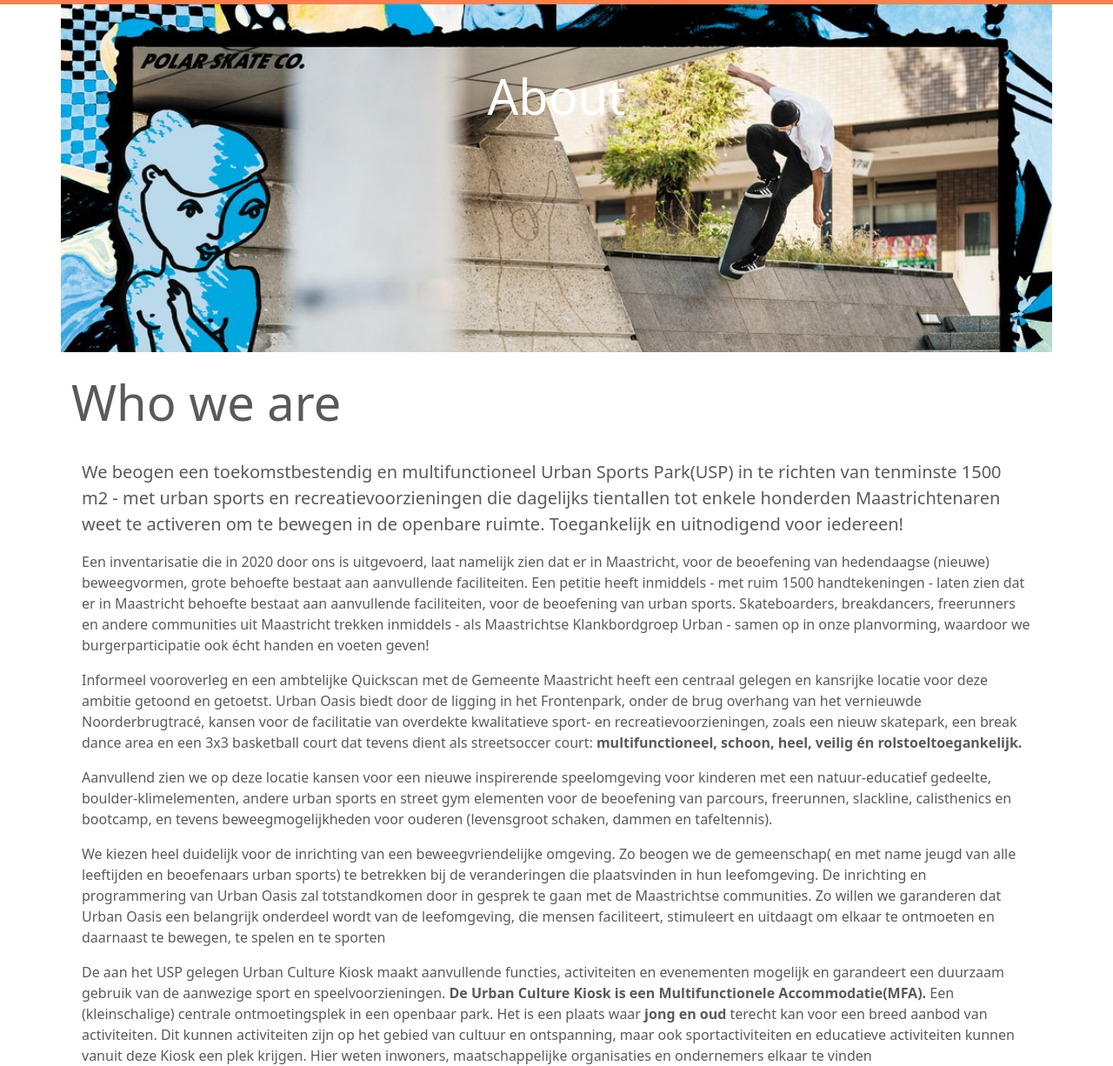
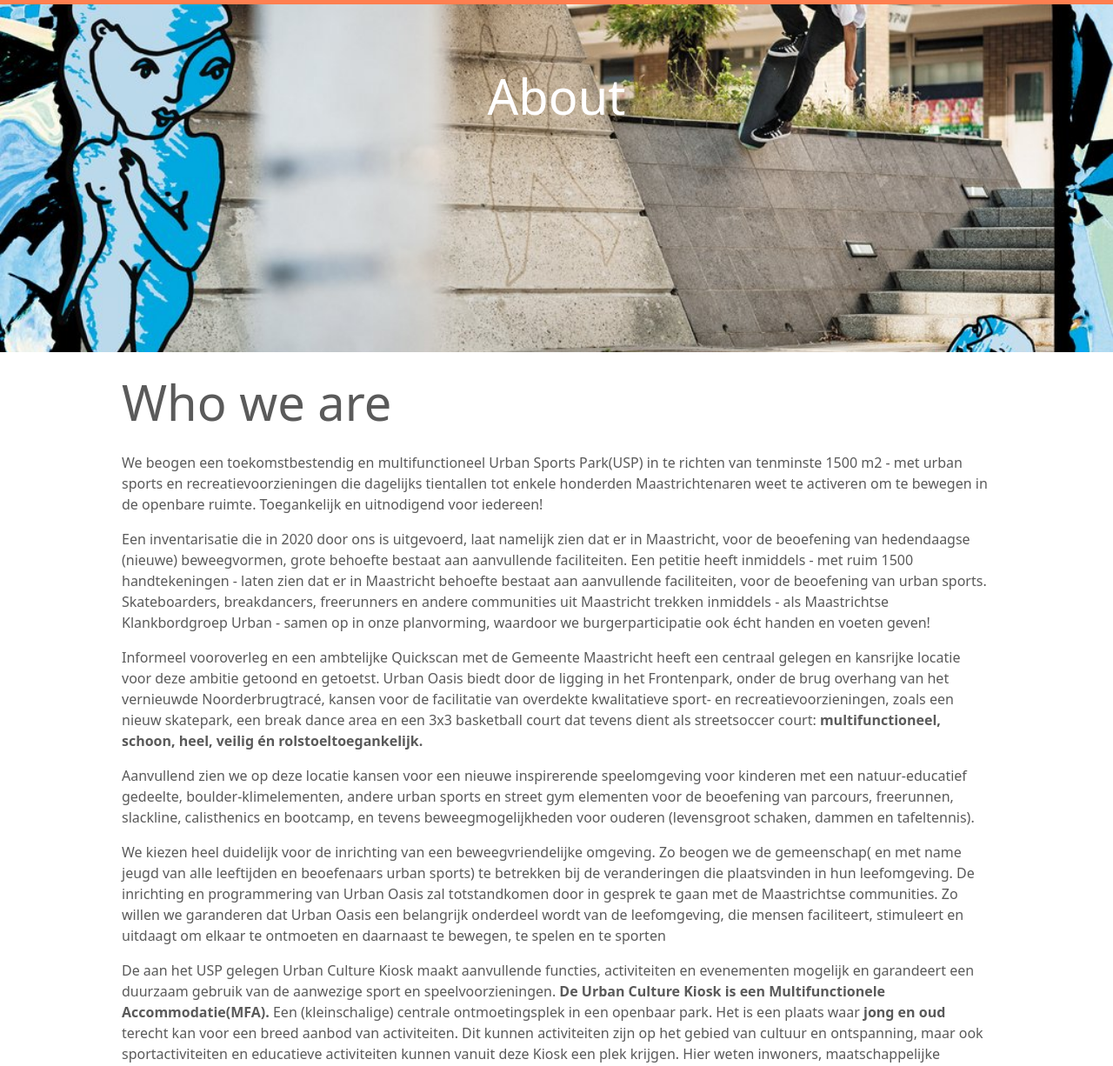
Before and after one commit to andreimotian/urbanoasis, a plain HTML site: page urban oasis bootstrap/about.html in a window 1280 px wide. Shown: the part 75-1301 px from the top of the page at 87% size. Drawn offline with nearby package versions, Linux system fonts and the light colour scheme.

Commit message:
Add files via upload

```diff
--- a/urban oasis bootstrap/about.html
+++ b/urban oasis bootstrap/about.html
@@ -36,7 +36,7 @@
   <header>
       <div class="container-fluid p-0 bg-light">
             <nav class="navbar navbar-expand-md navbar-light">
-                <a href="#" class="navbar-brand">
+                <a href="index.html" class="navbar-brand">
                     <img src="img/uologo.png" alt="Urban Oasis logo by Pato" class="d-inline-block align-top" width="150px"/>
                 </a>
                 <button
@@ -74,19 +74,19 @@
   </header>
 
 <main>
-    <div class="container p-0">
-    <div class="p-4 text-white" style="background-image: url(img/placeholder3.jpg); background-repeat: no-repeat; background-size: cover; height: 50vh;">
+    <div class="container-fluid p-0">
+    <div class="p-4 text-white" style="background-image: url(img/placeholder3.jpg); background-repeat: no-repeat; background-position: right; background-size: cover; height: 50vh;">
           <h1 class="display-4 text-center mt-5">About</h1>
       </div>
     </div>
 
     <!-- About Content -->
-    <div class="container mb-5">
-        <h2 class="display-4 mt-4">Who we are</h2>
+    <div class="container g-4 mb-4" style="max-width: 1024px;">
+        <h2 class="display-4 my-4">Who we are</h2>
 
         <div class="row">
-            <div class="p-4">
-                <p class="lead">We beogen een toekomstbestendig en multifunctioneel Urban Sports Park(USP)
+            <div>
+                <p>We beogen een toekomstbestendig en multifunctioneel Urban Sports Park(USP)
                     in te richten van tenminste 1500 m2 - met urban sports en recreatievoorzieningen
                     die dagelijks tientallen tot enkele honderden Maastrichtenaren weet te activeren
                     om te bewegen in de openbare ruimte. Toegankelijk en uitnodigend voor iedereen!</p>
@@ -213,7 +213,8 @@
         <!-- Grid column -->
         <div class="col-md-3 col-lg-4 col-xl-3 mx-auto mb-4">
           <!-- Content -->
-          <h6 class="text-uppercase fw-bold mb-4">
+          <img src="img/uologo.png" alt="Urban Oasis logo by Pato" class="d-inline-block align-top" width="150px"/>
+          <h6 class="text-uppercase fw-bold my-4">
             <i class="fas fa-gem me-3"></i>Urban Oasis
           </h6>
           <p>
```
Also changed, not shown: urban oasis bootstrap/contact.html (+3 -2 lines), urban oasis bootstrap/error.html (+4 -3 lines), urban oasis bootstrap/index.html (+2 -1 lines).
